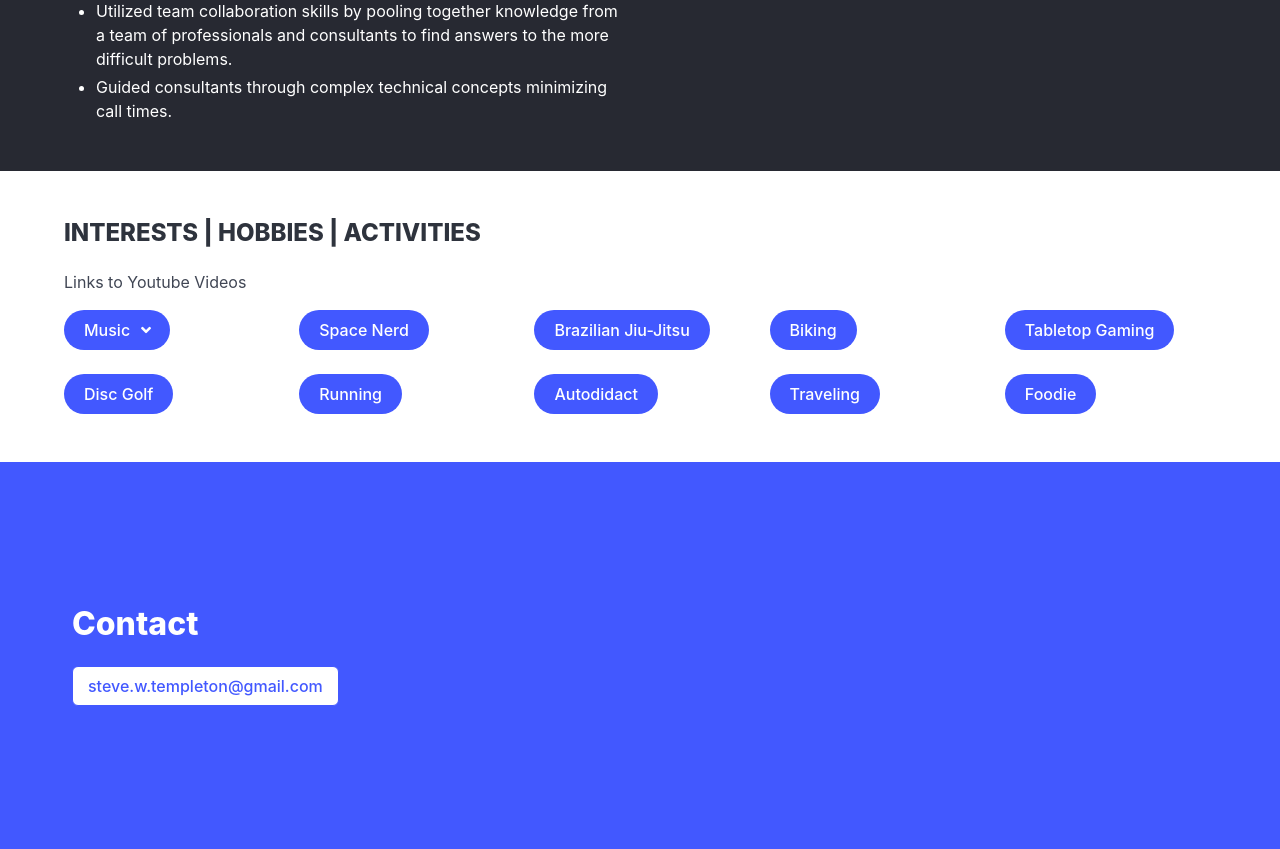
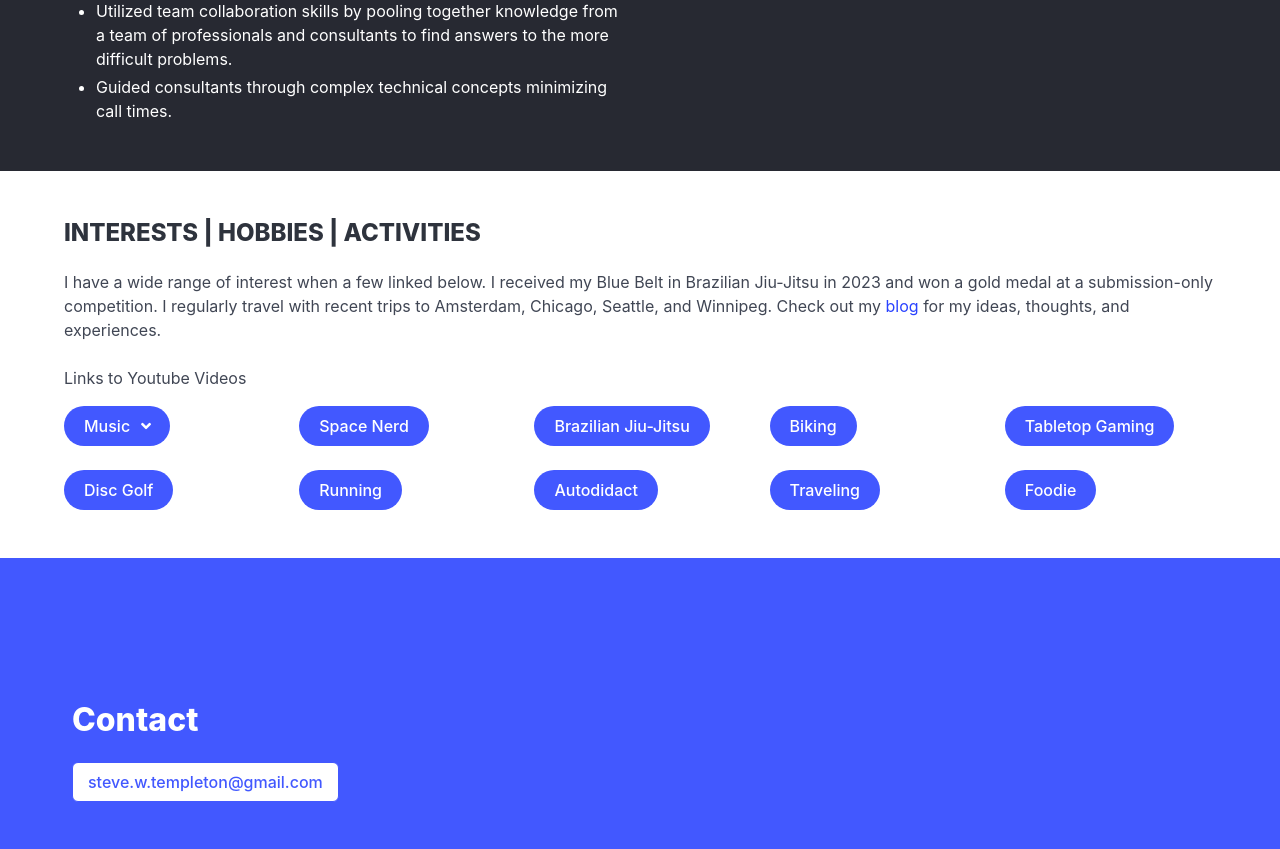
Before and after one commit to SteveTempleton/stevetempleton-space, a PHP site: page / in a window 1280 px wide. Shown: the part 3004-3853 px from the top of the page. Run offline with PHP 8.4, Linux system fonts and the light colour scheme; some libraries are stand-ins or nearby versions.

Commit message:
update main

```diff
--- a/main.php
+++ b/main.php
@@ -208,10 +208,18 @@
   </section>
 
   <!-- Interest Div -->
-  <section class="section is-flex-mobile">
+  <section class="section is-flex-mobile is-white-background">
     <div class="container">
       <div class="content">
         <h4 class="title is-4 is-uppercase">Interests | Hobbies | Activities</h4>
+        <div class="columns">
+          <div class="column">
+            <p>I have a wide range of interest when a few linked below. I received my Blue Belt in Brazilian Jiu-Jitsu in 2023 and won a
+              gold medal at a submission-only competition. I regularly travel with recent trips to Amsterdam, Chicago, Seattle, and Winnipeg.
+              Check out my <a href="https://stevetempleton.space/blog">blog</a> for my ideas, thoughts, and experiences.
+            </p>
+          </div>
+        </div>
         <p>Links to Youtube Videos</p>
         <div class="columns">
           <div id="musicDiv" class="column dropdown">
```
